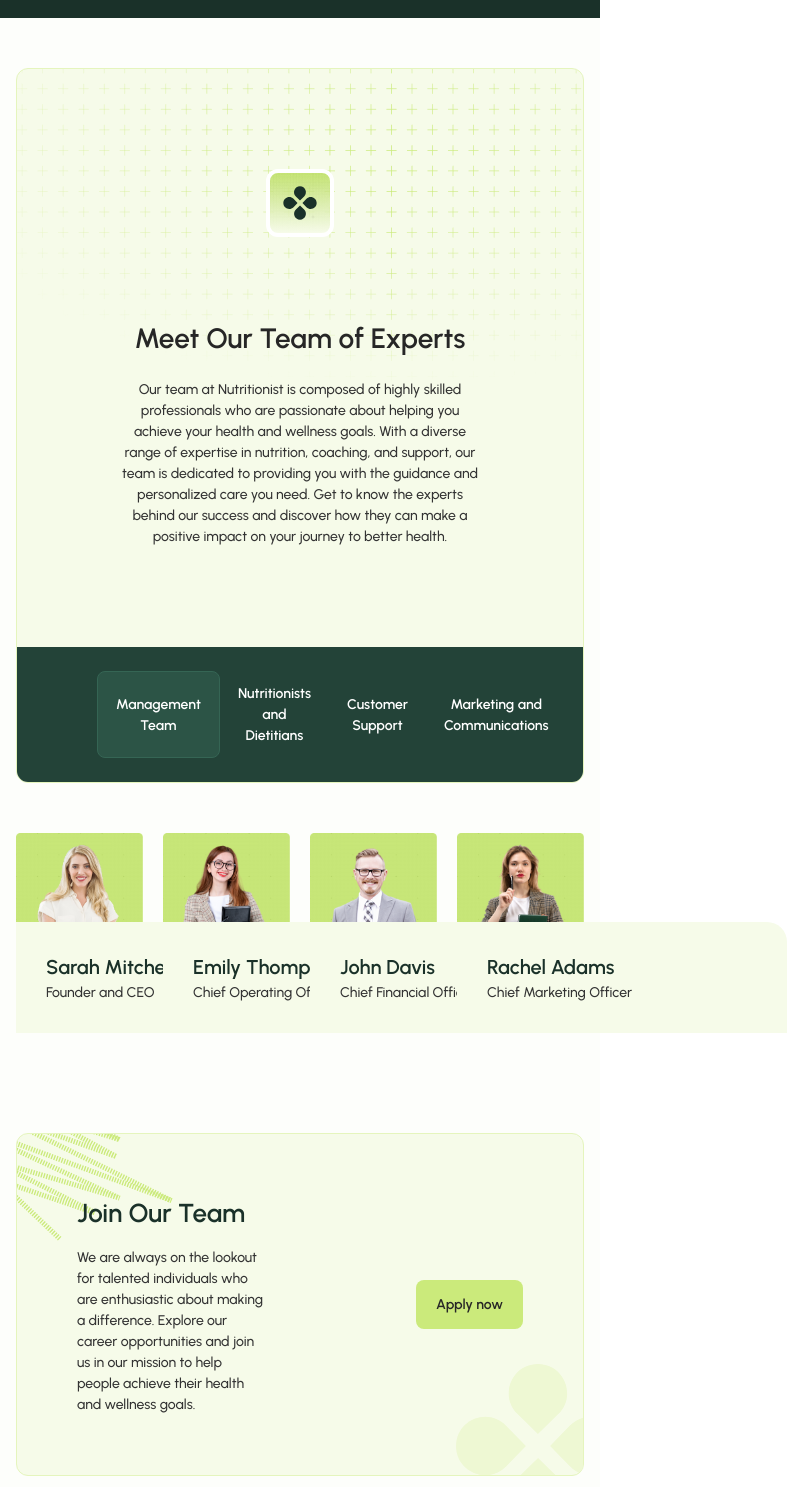
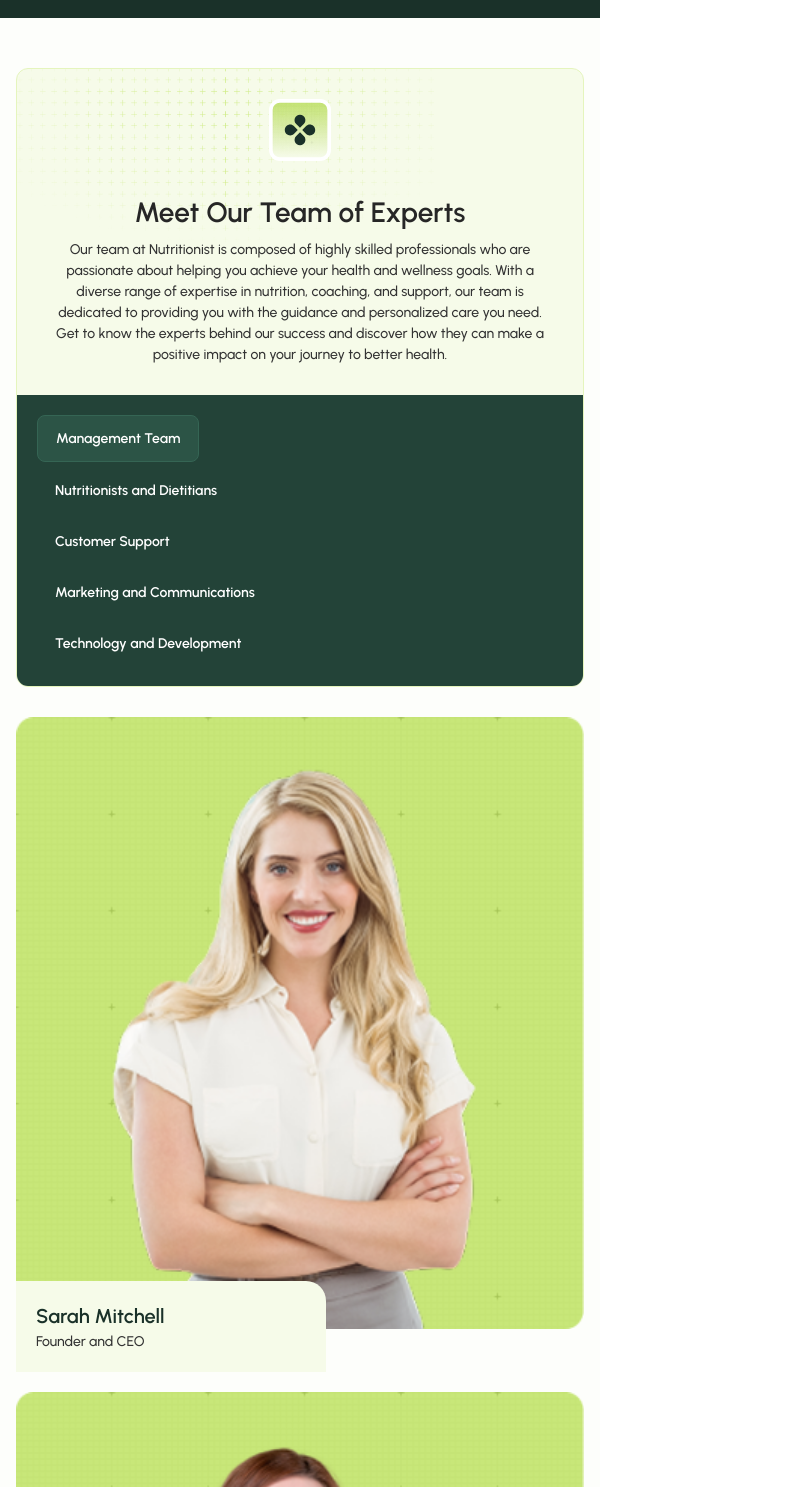
Before and after one commit to YuRo711/Nutritionist, a React (Create React App) app: page /team in a window 600 px wide. Shown: the part 185-1672 px from the top of the page, 787 px wide, since content can reach past the window. Built offline with nearby package versions, Linux system fonts and the light colour scheme.

Commit message:
adapted team page to mobile

```diff
--- a/src/components/App/App.scss
+++ b/src/components/App/App.scss
@@ -21,6 +21,7 @@
   font-weight: 700;
   font-size: 48px;
   color: $color-grey-15;
+  text-align: center;
 }
 
 .section__title_semibold {
--- a/src/components/Team/Team.js
+++ b/src/components/Team/Team.js
@@ -46,7 +46,7 @@ export default function Team(props) {
       {
         props.team.find((person) => person.category == category) != null ?
         props.team.filter((person) => person.category == category)
-          .map((person, i) => <div className="person">
+          .map((person, i) => <div className="person" key={`person-${i}`}>
             <img className="person__portrait" src={person.image} alt={person.name}/>
             <div className="person__info">
               <h2 className="person__name">{person.name}</h2>
--- a/src/components/Team/Team.scss
+++ b/src/components/Team/Team.scss
@@ -70,6 +70,7 @@
 .person {
   width: calc((100% - 90px) / 4);
   position: relative;
+  margin-bottom: -52px;
 }
 
 .person__portrait {
@@ -88,10 +89,6 @@
 .person__name {
   font-weight: 600;
   font-size: 24px;
-}
-
-#join {
-  margin-top: 98px;
 }
 
 .join {
@@ -175,10 +172,6 @@
     font-size: 20px;
   }
 
-  #join {
-    margin-top: 48px;
-  }
-
   .join {
     padding: 60px;
   }
@@ -192,3 +185,79 @@
     font-size: 14px;
   }
 }
+
+
+@media screen and (max-width: 600px) {
+  .team__bg {
+    width: 417px;
+  }
+
+  .team__info {
+    padding: 30px;
+  }
+
+  .team__logo {
+    height: 62px;
+    width: 62px;
+    margin-bottom: 30px;
+  }
+
+  .team__text {
+    margin-top: 6px;
+  }
+
+  .team__categories {
+    padding: 20px;
+    flex-direction: column;
+    gap: 6px;
+  }
+
+  .team__category {
+    padding: 12px 18px;
+    font-size: 14px;
+  }
+
+  .team__people {
+    margin-top: 30px;
+    flex-direction: column;
+    gap: 20px;
+  }
+
+  .person {
+    width: 100%;
+  }
+
+  .person__info {
+    padding: 20px;
+  }
+
+  .person__name {
+    font-size: 20px;
+  }
+
+  .join {
+    flex-direction: column;
+    padding: 40px;
+    gap: 20px;
+  }
+
+  .join__scribble {
+    top: -40px;
+    left: -50px;
+  }
+
+  .join__title {
+    text-align: center;
+    font-size: 22px;
+  }
+
+  .join__text {
+    text-align: center;
+  }
+
+  .join__button {
+    width: 100%;
+    padding: 14px 20px;
+    font-size: 14px;
+  }
+}
```
